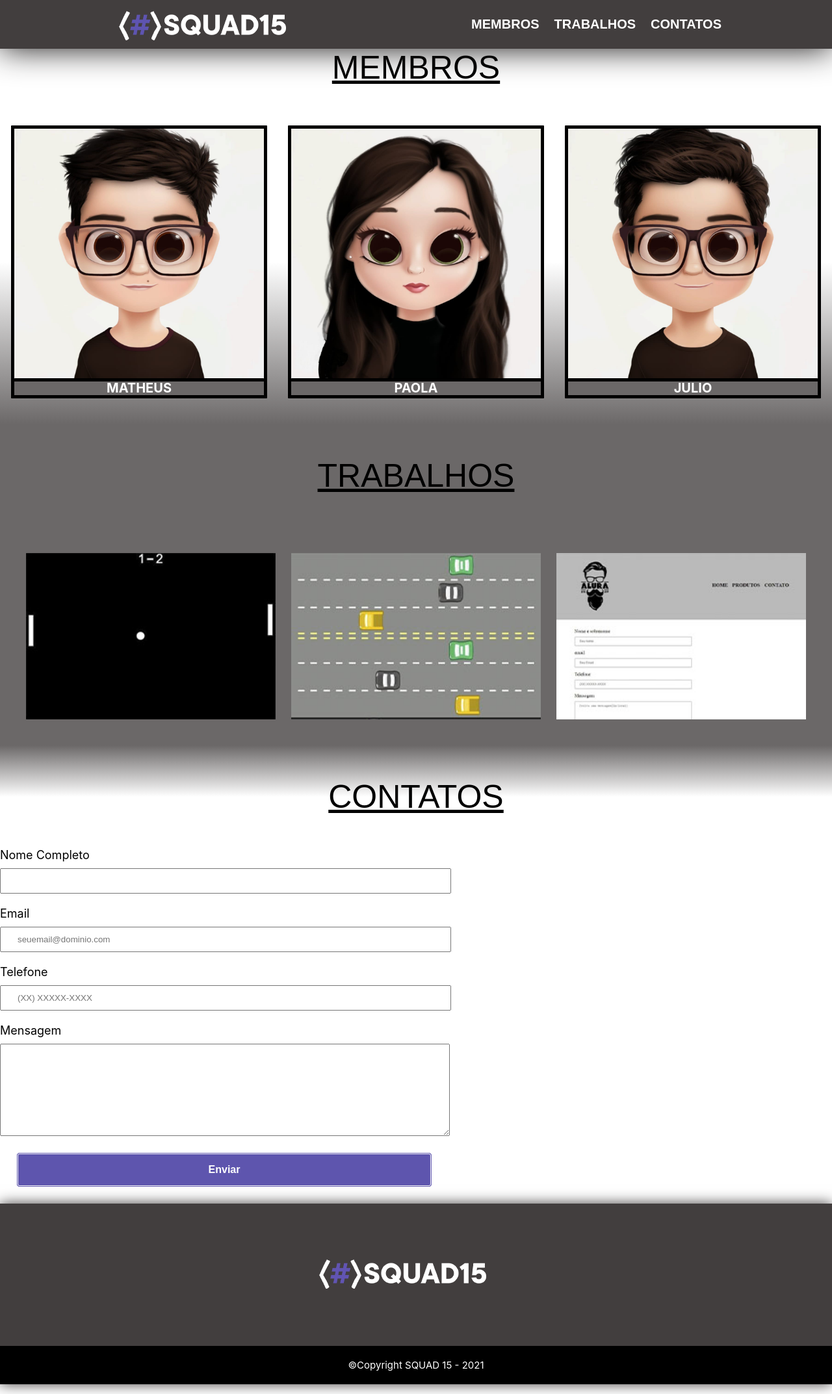
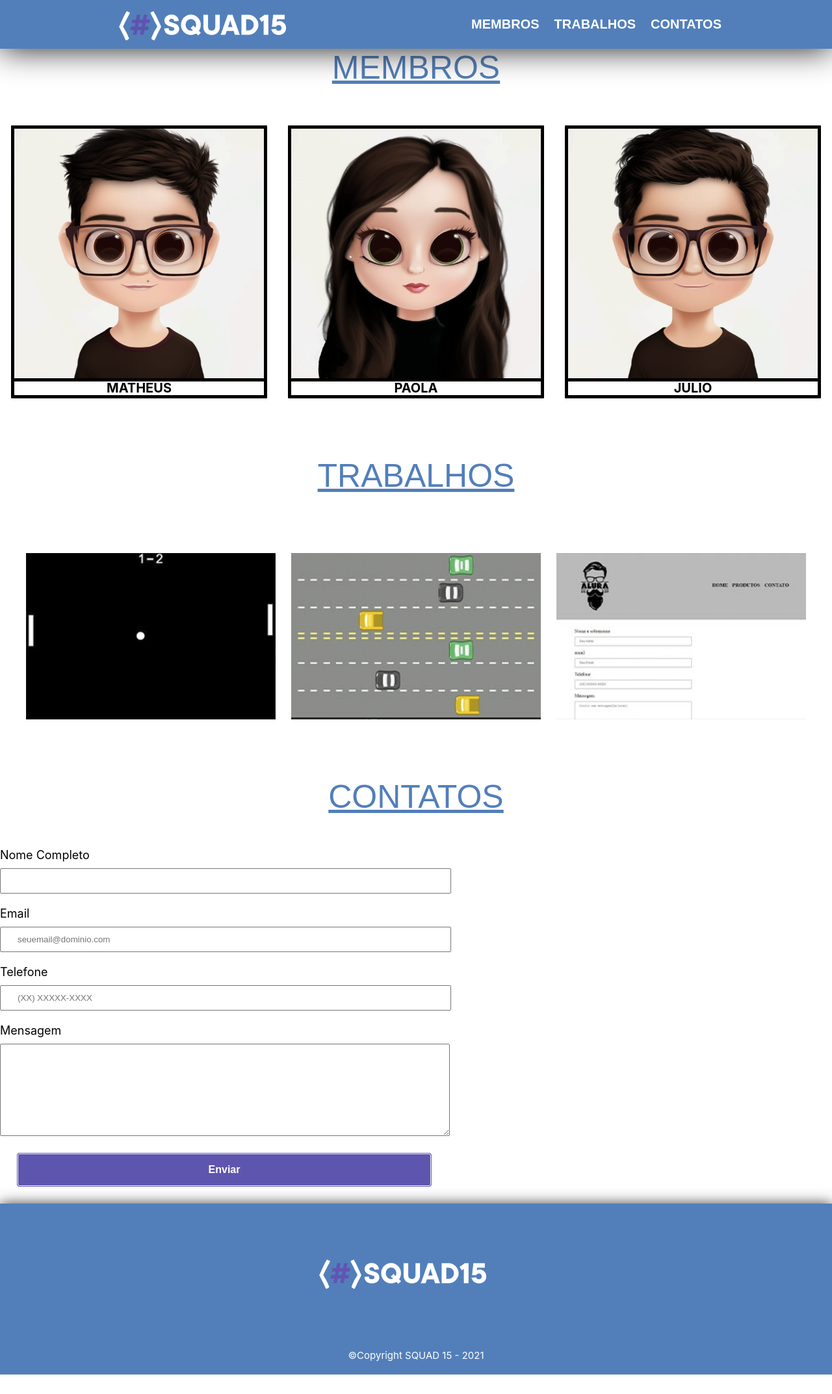
Before and after one commit to Mateusun1/ProjetoteuFuturoReact, a React (Create React App) app in the folder projeto/: page / in a window 1280 px wide. Shown: the whole page at 65% size. After the commit the page ends 2115 px from the top, so only its background shows below. Built offline with nearby package versions, Linux system fonts and the light colour scheme.

Commit message:
Mudando o Layout do projeto

```diff
--- a/projeto/src/componentes/Footer/Footer.css
+++ b/projeto/src/componentes/Footer/Footer.css
@@ -1,12 +1,13 @@
 footer{
     box-shadow: 0px 0px 20px rgb(66, 62, 62);
     text-align: center;
-    background: rgb(66, 62, 62);
+    background: #527FBA;
 
 }
 footer p{
     color: white;
     font-size: 15px;
-    background: black;
+    background: #527FBA;
     padding: 20px;
+    margin: 0;
 }
--- a/projeto/src/componentes/Formulario/Formulario.css
+++ b/projeto/src/componentes/Formulario/Formulario.css
@@ -4,8 +4,8 @@
     text-align: center;
     text-decoration: underline;
     padding: 50px 0;
-    background: linear-gradient(rgb(107,104,104), white, white);
     font-family: 'Montserrat', sans-serif;
+    color: #527FBA;
 }
 
 label{
--- a/projeto/src/componentes/Header/Header.css
+++ b/projeto/src/componentes/Header/Header.css
@@ -1,5 +1,5 @@
 header{
-    background: rgb(66, 62, 62);
+    background: #527FBA;
     position: sticky;
     top: 0;
     box-shadow: 0px 0px 50px rgb(24, 22, 22);
@@ -28,7 +28,7 @@ nav a{
     font-family: 'Montserrat', sans-serif;
 }
 nav a:hover{
-    color: #5e55ae;
+    color: #000000;
     text-decoration: underline;
     transition: 1.2s;
 }
--- a/projeto/src/componentes/Membros/Membros.css
+++ b/projeto/src/componentes/Membros/Membros.css
@@ -5,6 +5,7 @@
     text-decoration: underline;
     padding-bottom: 20px;
     font-family: 'Montserrat', sans-serif;
+    color: #527FBA;
 }
 .Portfolio {
     display: flex;
@@ -12,7 +13,6 @@
     margin: 0  auto;
     padding: 40px 0;
     gap: 2rem;
-    background: linear-gradient(white , white,rgb(107, 104, 104));
 }
 .Portfolio div{
     display: inline-block;
@@ -44,8 +44,8 @@
     border-radius: 1px;
     text-align: center;
     font-weight: bold;
-    background: rgb(107, 104, 104);
-    color: white;
+    background: white;
+    color: black;
     text-transform: uppercase;
     padding: 3px;
     line-height: 15px;
--- a/projeto/src/componentes/Projetos/Projetos.css
+++ b/projeto/src/componentes/Projetos/Projetos.css
@@ -4,12 +4,11 @@
     text-align: center;
     text-decoration: underline;
     padding: 50px 0;
-    background-color:rgb(107, 104, 104) ;
     font-family: 'Montserrat', sans-serif;
+    color: #527FBA;
 }
 .trabalhos{
     padding: 40px 0;
-    background: rgb(107, 104, 104);
     display: flex;
     justify-content: center;
     gap: 1.5rem;
```
